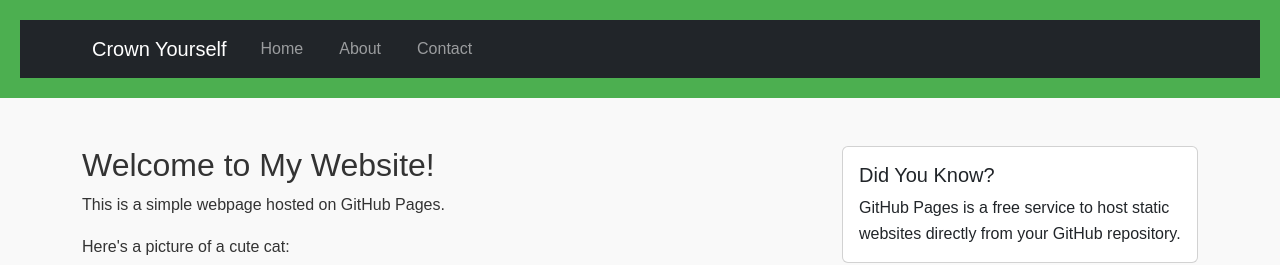
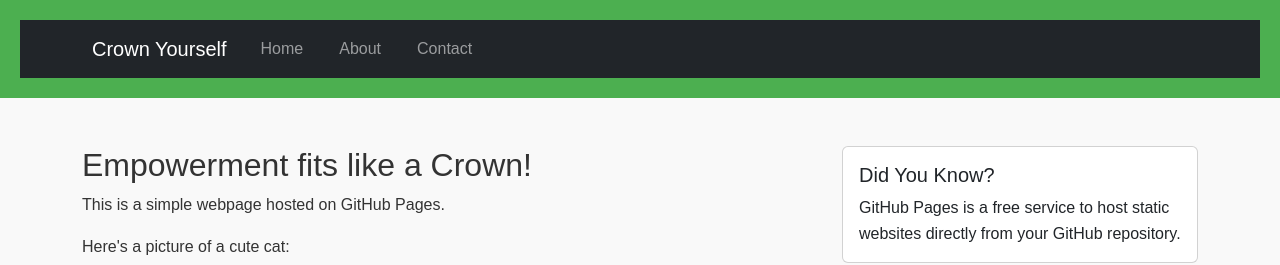
Before and after one commit to Bl3ssing57/Tutorial-1, a plain HTML site: page index.html in a window 1280 px wide. Shown: the top 265 px of the page. Drawn offline with nearby package versions, Linux system fonts and the light colour scheme.

Commit message:
Update index.html

```diff
--- a/index.html
+++ b/index.html
@@ -42,7 +42,7 @@
 
         <div class="col-md-8">
 
-            <h2>Welcome to My Website!</h2>
+            <h2>Empowerment fits like a Crown!</h2>
 
             <p>This is a simple webpage hosted on GitHub Pages.</p>
 
```
